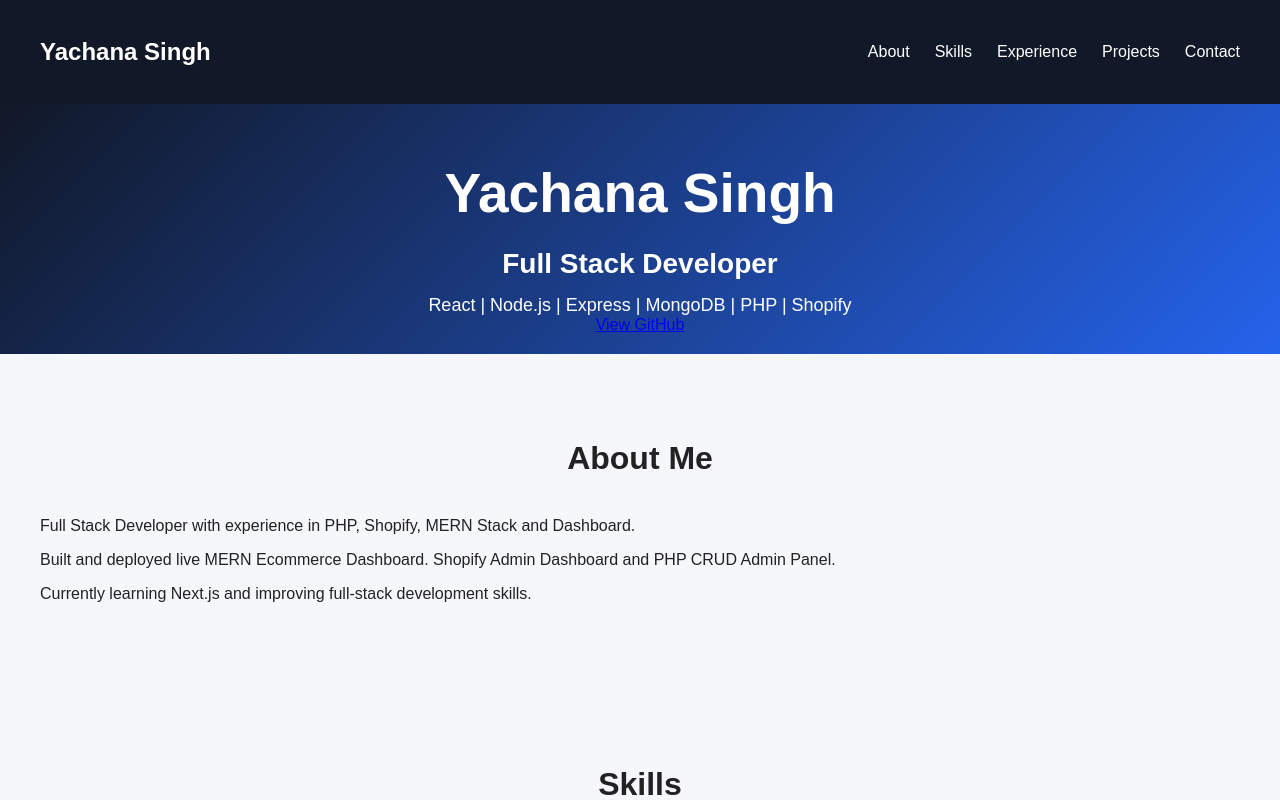
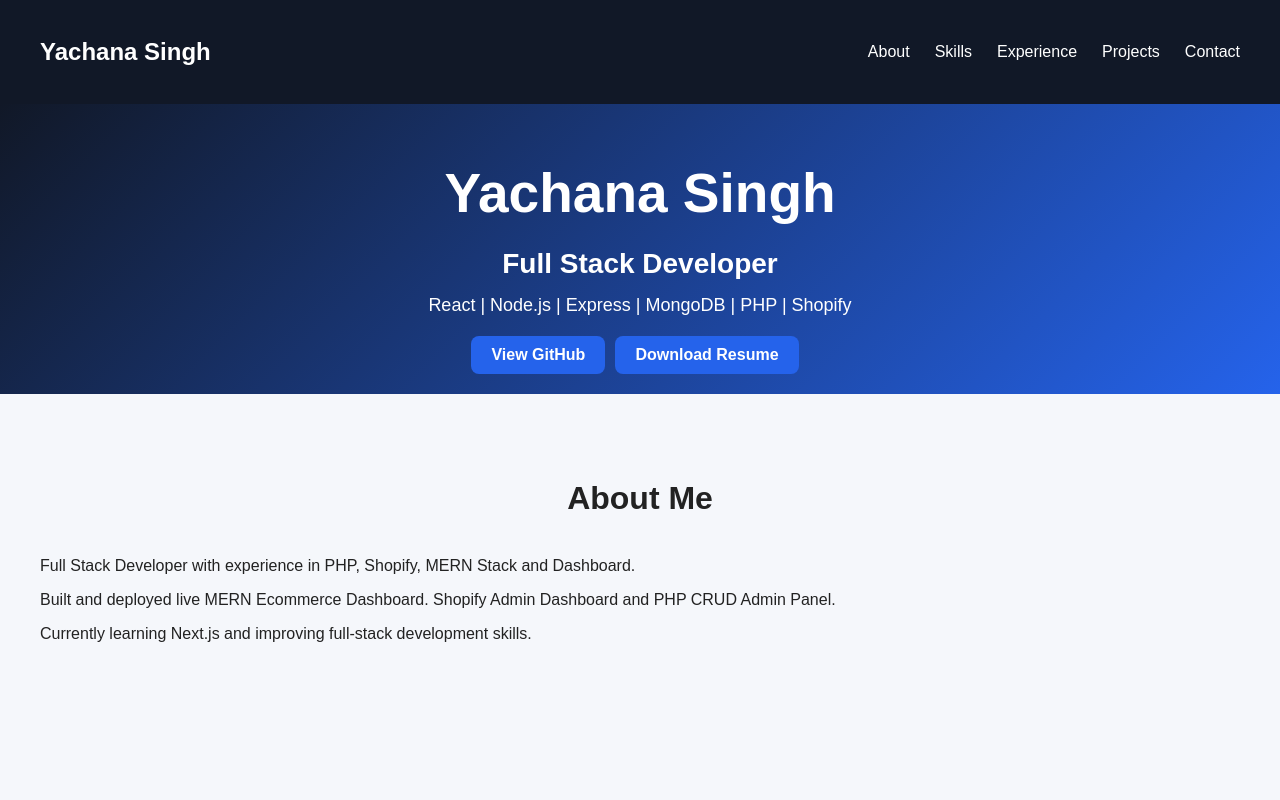
Before and after one commit to yachna2507/portfolio, a React (Create React App) app: page / in a window 1280 px wide. Shown: the top 800 px of the page. Built offline with nearby package versions, Linux system fonts and the light colour scheme.

Commit message:
Portfolio final update

```diff
--- a/src/App.css
+++ b/src/App.css
@@ -53,6 +53,7 @@ html {
 }
 section {
   padding: 60px 40px;
+  scroll-margin-top: 80px;
 
 }
 section h2 {
--- a/src/components/Hero.js
+++ b/src/components/Hero.js
@@ -1,4 +1,4 @@
-
+import resume from "../assets/Yachana_Singh_Resume.pdf";
 function Hero() {
 return  (
     <>
@@ -7,13 +7,23 @@ return  (
         <h1>Yachana Singh</h1>
 <h2>Full Stack Developer</h2>
 <p> React | Node.js | Express | MongoDB | PHP | Shopify</p>
+
     <a href="https://github.com/yachna2507"
        target="_blank"
        rel="noreferrer"
+       className="btn"
        >
         View GitHub
        </a>
-       </div>
+       <a
+       href={resume}
+       download
+       className="btn"
+       >
+        Download Resume
+       </a>
+
+</div>
 </div>
 </>
 );
```
Also changed, not shown: 1 other file (tests, documents, lock files or other folders).
